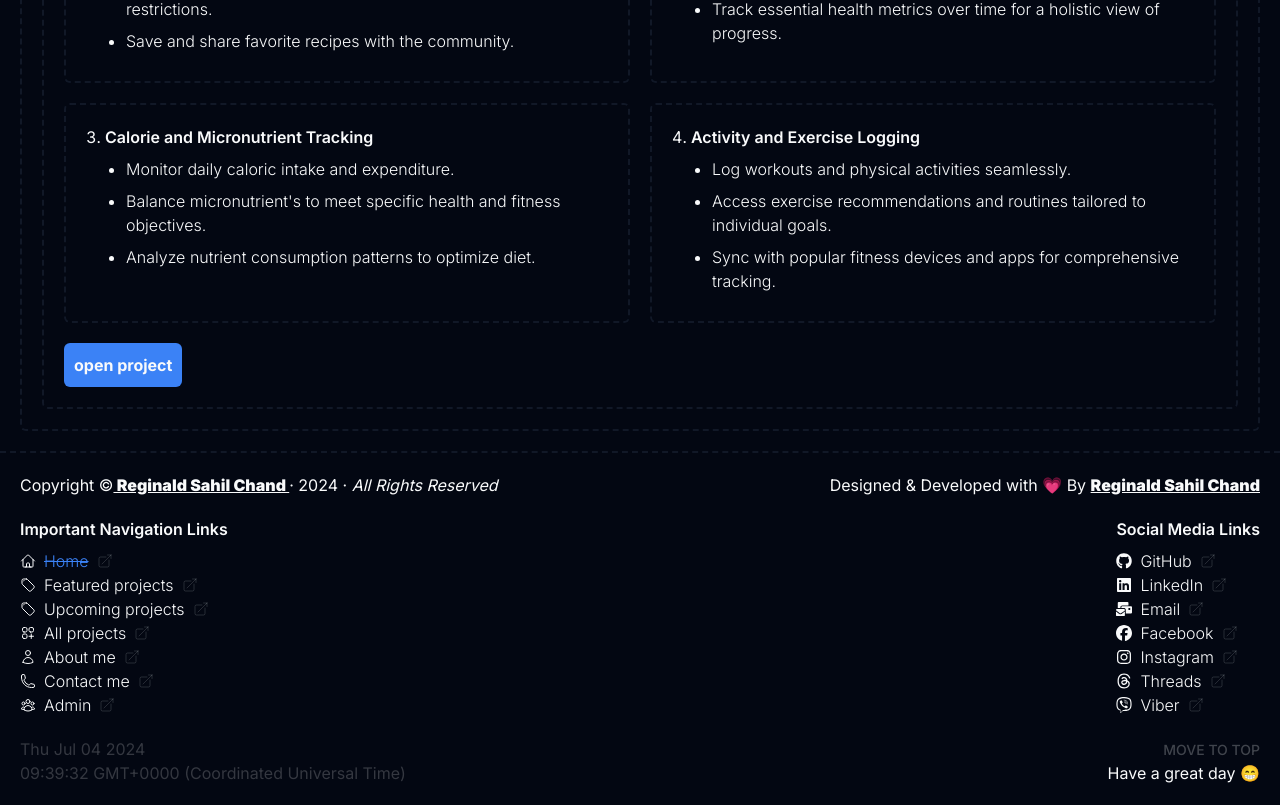
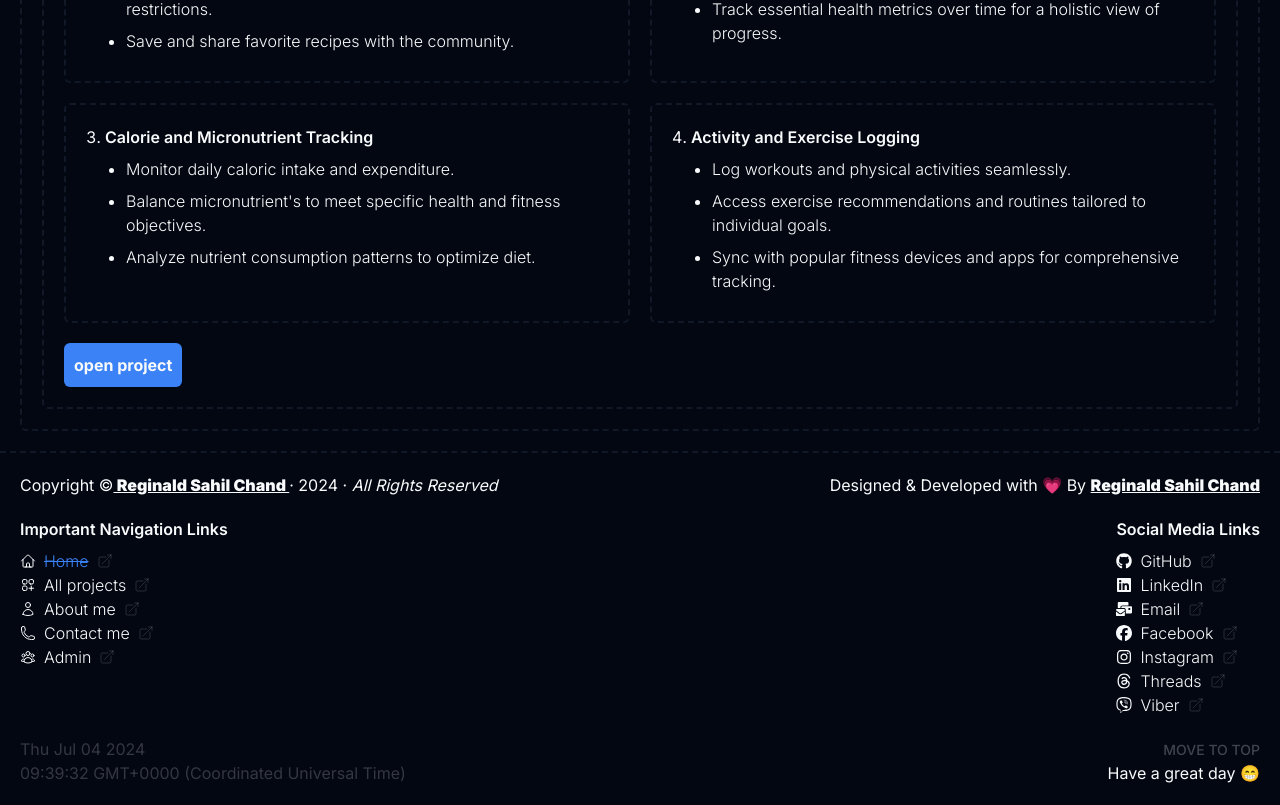
Before and after one commit to reginald-chand/personal-portfolio-2024, a Next.js app: page / in a window 1280 px wide. Shown: the part 2191-2996 px from the top of the page. Built offline with nearby package versions, Linux system fonts and the light colour scheme.

Commit message:
Update footer-important-nav-links.tsx

```diff
--- a/app/components/data/footer-important-nav-links.tsx
+++ b/app/components/data/footer-important-nav-links.tsx
@@ -20,18 +20,6 @@ export const FooterImportantNavLinks: Readonly<FooterImportantNavLinksType[]> =
       title: "Home",
       link: "/",
       icon: <HomeIcon />,
-    },
-
-    {
-      title: "Featured projects",
-      link: "#featured-projects",
-      icon: <TagIcon />,
-    },
-
-    {
-      title: "Upcoming projects",
-      link: "#upcoming-projects",
-      icon: <TagIcon />,
     },
 
     {
```
